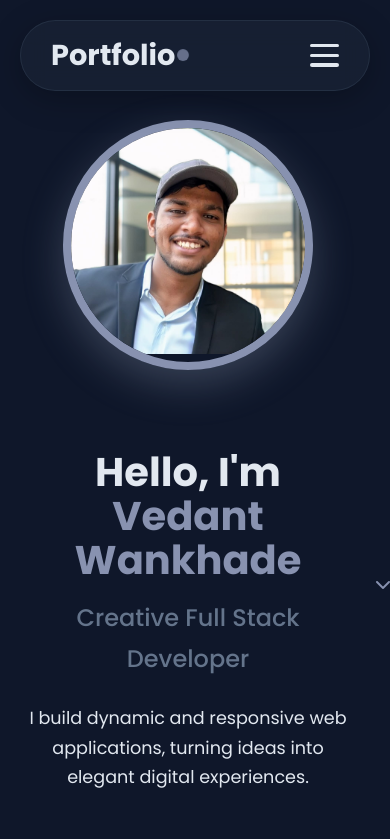
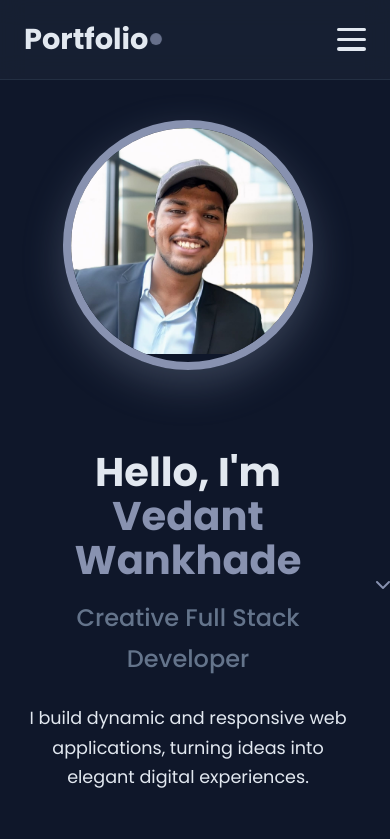
Before and after one commit to vedantwankhade123/Portfolio_Website, a React (Vite) app: page / in a window 390 px wide. Shown: the top 839 px of the page. Built offline with nearby package versions, Linux system fonts and the light colour scheme.

Commit message:
[dyad] Implement full-width header and improve responsiveness - wrote 2 file(s)

```diff
--- a/src/components/Header.jsx
+++ b/src/components/Header.jsx
@@ -50,7 +50,8 @@ const Header = () => {
   ];
 
   return (
-    <header className={`top-bar glass-card ${isMenuOpen ? 'menu-open' : ''}`}>
+    <header className={`top-bar ${isMenuOpen ? 'menu-open' : ''}`}>
+      <div className="container header-container">
         <div className="logo">
           <a href="#home" onClick={closeMenu}>
             <span className="logo-text">Portfolio</span>
@@ -86,6 +87,7 @@ const Header = () => {
           <div></div>
           <div></div>
         </button>
+      </div>
     </header>
   );
 };
--- a/src/index.css
+++ b/src/index.css
@@ -130,29 +130,22 @@ section {
 /* Header Styles */
 .top-bar {
     position: fixed;
-    top: 20px;
-    left: 50%;
-    transform: translateX(-50%);
-    width: calc(100% - 40px);
-    max-width: 1200px;
+    top: 0;
+    left: 0;
+    width: 100%;
     z-index: 1001;
-    padding: 10px 30px;
+    padding: 15px 0;
+    transition: all 0.4s ease;
+    background: var(--card-bg);
+    backdrop-filter: blur(12px);
+    -webkit-backdrop-filter: blur(12px);
+    border-bottom: 1px solid var(--border-color);
+}
+
+.header-container {
     display: flex;
     justify-content: space-between;
     align-items: center;
-    transition: all 0.4s ease;
-    animation: slideUpFadeIn 0.8s ease-out forwards;
-}
-
-@keyframes slideUpFadeIn {
-    from {
-        opacity: 0;
-        transform: translate(-50%, -20px);
-    }
-    to {
-        opacity: 1;
-        transform: translate(-50%, 0);
-    }
 }
 
 .logo a {
@@ -197,10 +190,6 @@ section {
 }
 
 /* Main Navigation */
-.main-nav {
-    /* This is now part of the flex layout */
-}
-
 .nav-links {
     display: flex;
     align-items: center;
@@ -580,11 +569,8 @@ footer {
 }
 
 /* Responsive Design */
-@media (max-width: 768px) {
-    .main-nav {
-        display: none;
-    }
-    .header-actions {
+@media (max-width: 992px) {
+    .main-nav, .header-actions {
         display: none;
     }
 
```
Lines whose indentation alone changed are shown as unchanged.
